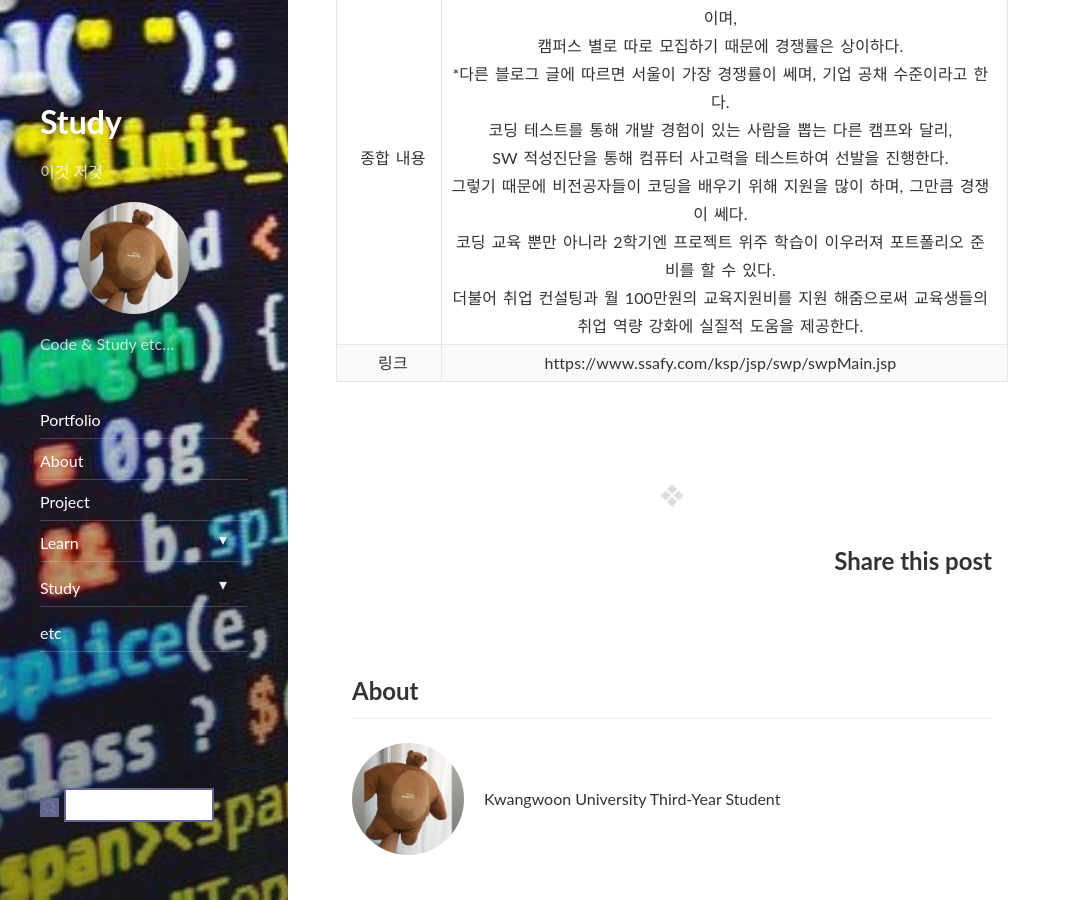
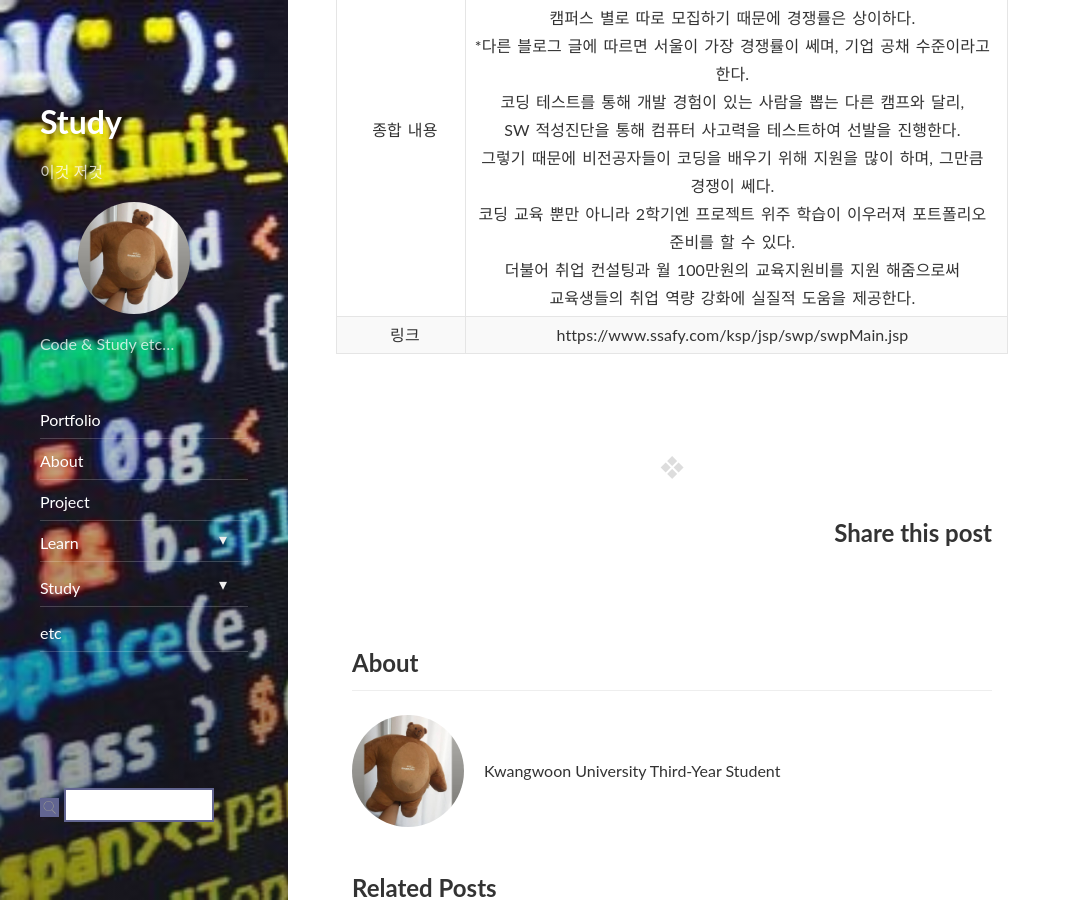
Before and after one commit to ekgus2222/ekgus2222.github.io, a Jekyll site: the page built from _posts/etc/2020-12-21-setting-start.md, in a window 1280 px wide and 900 px high, scrolled down 796 px. Shown: the whole window, without its empty margins (0-1071 px from the left). Built offline with Jekyll 4.4.1, drawn with Linux system fonts in a browser that asks for light colours; nearby versions of some CDN libraries; comment, search, counter and statistics services are not loaded.

```diff
--- a/_posts/etc/2020-12-21-setting-start.md
+++ b/_posts/etc/2020-12-21-setting-start.md
@@ -18,5 +18,5 @@ comments: true
 | 활동 기간 | 1년<br>(5개월 학습 + 1개월 Job Fair + 5개월 PRJ + 1개월 Job Fair) <br> Job Fair : 취업 실전교육 + 채용 박람회 / PRJ : ? |
 | 학습 언어 | 웹 전문가 양성 과정<br>공통 : 알고리즘, 마크업(HTML, CSS), 자바스크립트, Vue.js, MySQL<br>- 전공자 : 자바, 스프링<br>- 비전공자 : 파이썬, 장고 |
 | 특전 | - 교육지원비(100만원) 지급<br>- 성적 우수자 삼성전자 해외 실습 기회<br>- 삼성 SW 역량 테스트 응시기회 제공 |
-| 종합 내용 | 4개의 캠퍼스(서울, 구미, 대전, 광주)에서 교육생을 모집 및 선발하는 프로그램이며,<br>캠퍼스 별로 따로 모집하기 때문에 경쟁률은 상이하다.<br>*다른 블로그 글에 따르면 서울이 가장 경쟁률이 쎄며, 기업 공채 수준이라고 한다.<br>코딩 테스트를 통해 개발 경험이 있는 사람을 뽑는 다른 캠프와 달리, <br>SW 적성진단을 통해 컴퓨터 사고력을 테스트하여 선발을 진행한다. <br>그렇기 때문에 비전공자들이 코딩을 배우기 위해 지원을 많이 하며, 그만큼 경쟁이 쎄다.<br>코딩 교육 뿐만 아니라 2학기엔 프로젝트 위주 학습이 이우러져 포트폴리오 준비를 할 수 있다.<br>더불어 취업 컨설팅과 월 100만원의 교육지원비를 지원 해줌으로써 교육생들의 취업 역량 강화에 실질적 도움을 제공한다. |
+| 종합 내용 | 4개의 캠퍼스(서울, 구미, 대전, 광주)에서 교육생을 모집 및 선발하는 프로그램이며,<br>캠퍼스 별로 따로 모집하기 때문에 경쟁률은 상이하다.<br>*다른 블로그 글에 따르면 서울이 가장 경쟁률이 쎄며, 기업 공채 수준이라고 한다.<br>코딩 테스트를 통해 개발 경험이 있는 사람을 뽑는 다른 캠프와 달리, <br>SW 적성진단을 통해 컴퓨터 사고력을 테스트하여 선발을 진행한다. <br>그렇기 때문에 비전공자들이 코딩을 배우기 위해 지원을 많이 하며, 그만큼 경쟁이 쎄다.<br>코딩 교육 뿐만 아니라 2학기엔 프로젝트 위주 학습이 이우러져 포트폴리오 준비를 할 수 있다.<br>더불어 취업 컨설팅과 월 100만원의 교육지원비를 지원 해줌으로써 <br>교육생들의 취업 역량 강화에 실질적 도움을 제공한다. |
 | 링크 | https://www.ssafy.com/ksp/jsp/swp/swpMain.jsp |
```
